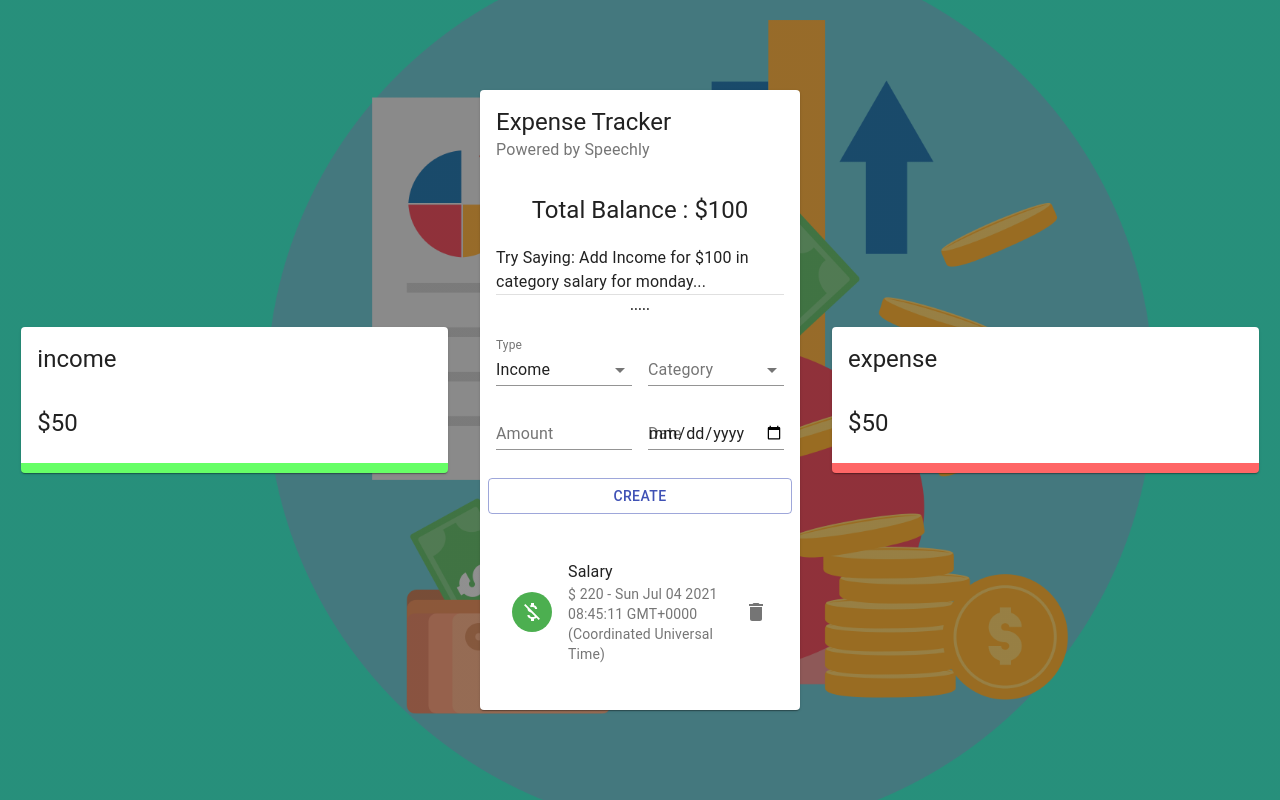
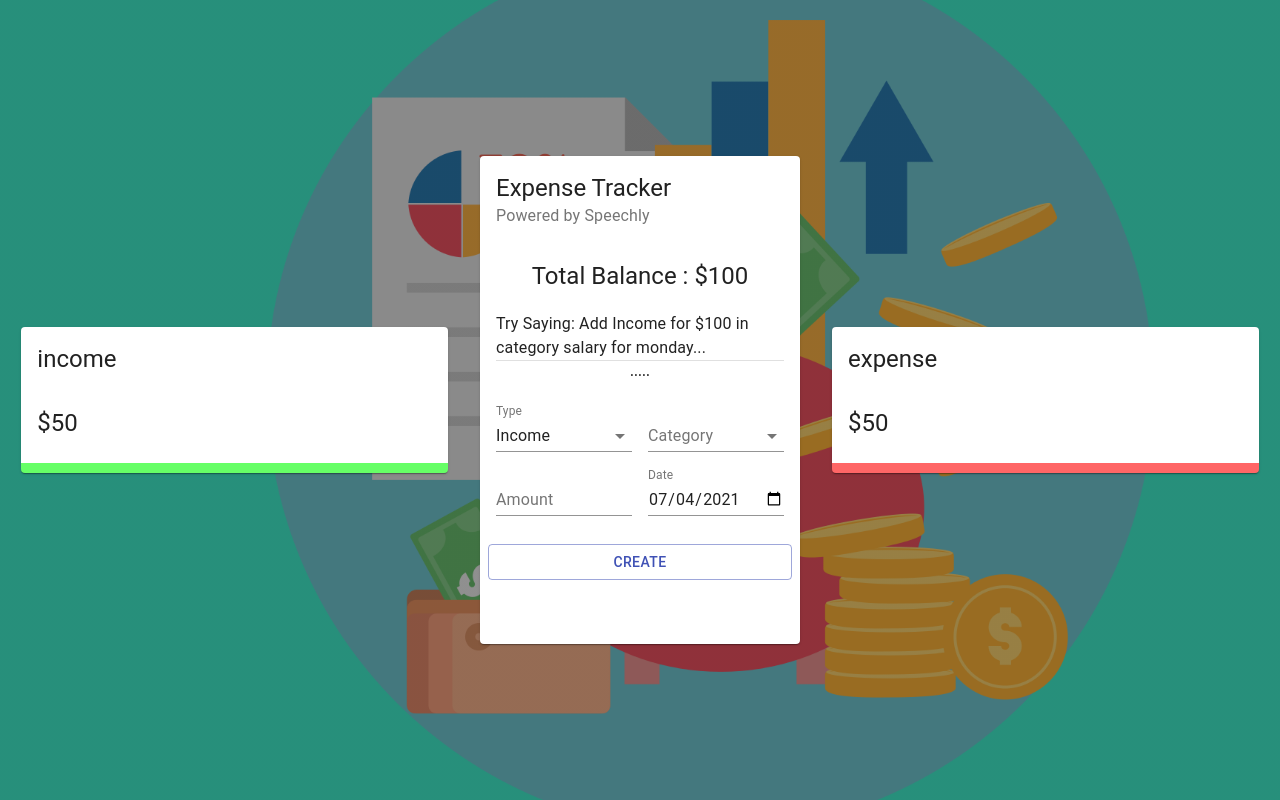
Before and after one commit to AtulSaini12/Expense-Tracker-Web-App, a React (Create React App) app: page / in a window 1280 px wide. Built offline with nearby package versions, Linux system fonts and the light colour scheme.

Commit message:
Added functionality to format date

```diff
--- a/src/Context/Context.js
+++ b/src/Context/Context.js
@@ -2,15 +2,7 @@
 
 import contextReducer from "./contextReducer";
 
-const initialState = [
-  {
-    id: 1,
-    type: "Income",
-    category: "Salary",
-    amount: "220",
-    date: new Date(),
-  },
-];
+const initialState = [];
 
 export const ExpenseTrackerContext = createContext(initialState);
 
--- a/src/components/Main/Form/Form.js
+++ b/src/components/Main/Form/Form.js
@@ -15,12 +15,17 @@
 
 import { ExpenseTrackerContext } from "../../../Context/Context";
 import useStyles from "./formStyles";
+import {
+  incomeCategories,
+  expenseCategories,
+} from "../../../constants/Categories";
+import formatDate from "../../../utils/formatDate";
 
 const initialFormState = {
   amount: "",
   category: "",
   type: "Income",
-  date: new Date(),
+  date: formatDate(new Date()),
 };
 
 export default function Form() {
@@ -32,8 +37,7 @@
     if (
       formData.amount === "" ||
       formData.category === "" ||
-      formData.type === "" ||
-      formData.date === ""
+      formData.type === ""
     ) {
       return alert("Please enter all the details !!");
     }
@@ -41,10 +45,14 @@
     const transaction = {
       ...formData,
       amount: Number(formData.amount),
+      date: formatDate(formData.date),
       id: uuidv4(),
     };
     addTransaction(transaction);
   };
+
+  const showCategories =
+    formData.type === "Income" ? incomeCategories : expenseCategories;
 
   return (
     <div>
@@ -83,8 +91,13 @@
                 });
               }}
             >
-              <MenuItem value="business">Business</MenuItem>
-              <MenuItem value="salary">Salary</MenuItem>
+              {showCategories.map((category) => {
+                return (
+                  <MenuItem key={category.type} value={category.type}>
+                    {category.type}
+                  </MenuItem>
+                );
+              })}
             </Select>
           </FormControl>
         </Grid>
--- /dev/null
+++ b/src/utils/formatDate.js
@@ -0,0 +1,16 @@
+export default function formatDate(date) {
+  const d = new Date(date);
+
+  let month = `${d.getMonth() + 1}`;
+  let day = `${d.getDate()}`;
+  let year = `${d.getFullYear()}`;
+
+  if (month.length < 2) {
+    month = `0${month}`;
+  }
+  if (day.length < 2) {
+    day = `0${day}`;
+  }
+
+  return [year, month, day].join("-");
+}
```
